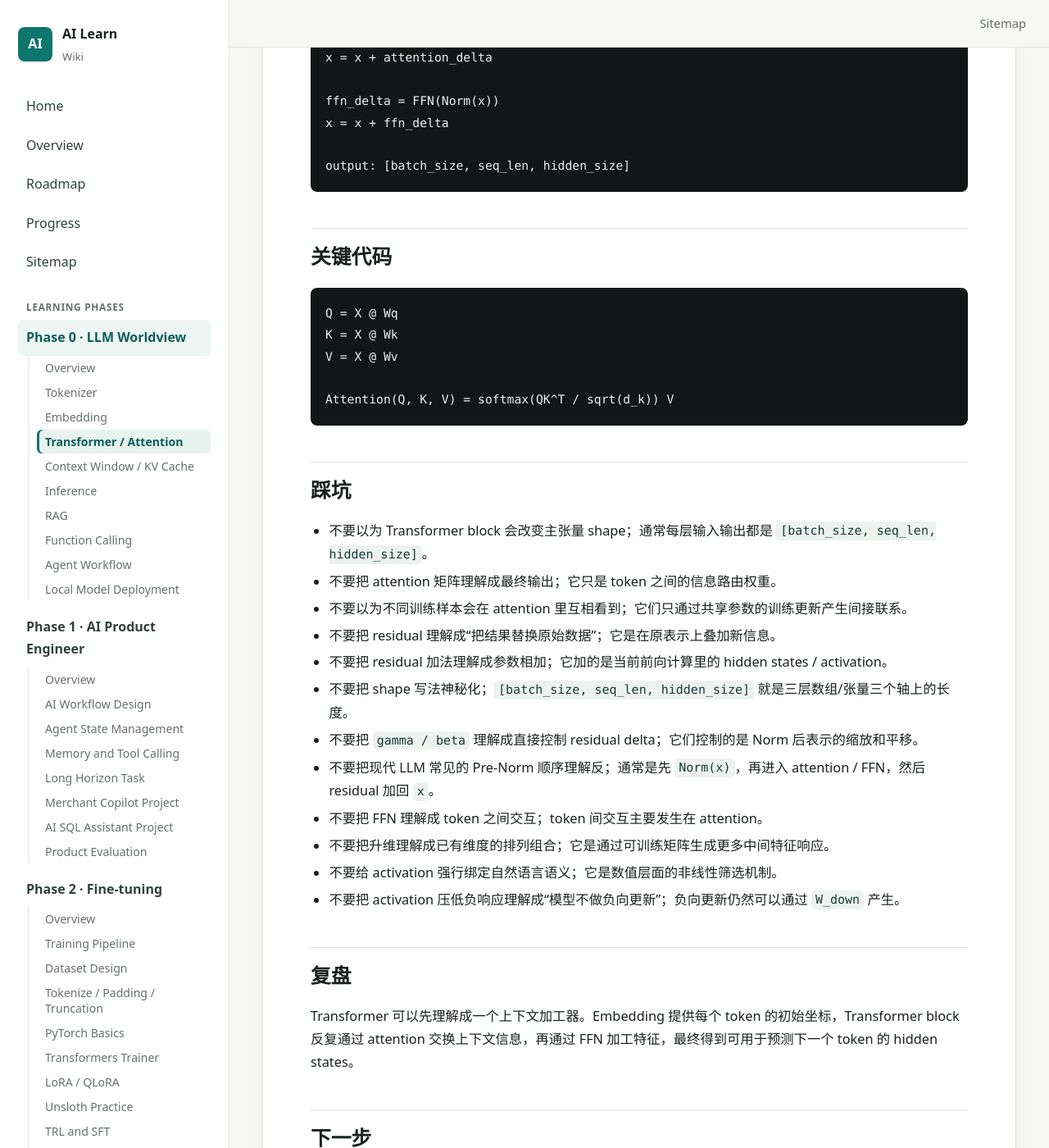
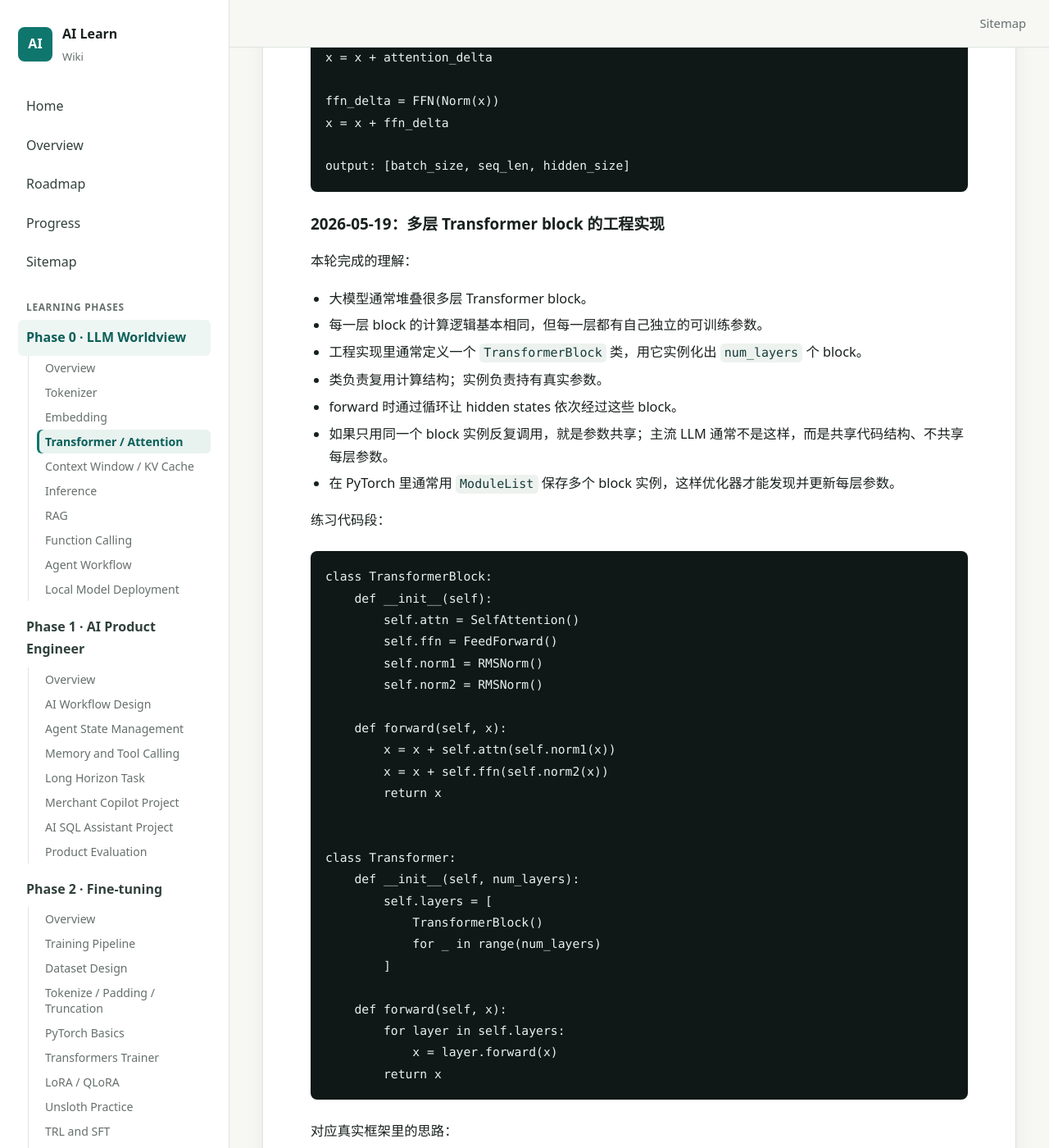
Before and after one commit to sgnilo/ai_learn, a Jekyll site: the page built from docs/phase-0-llm-worldview/03-transformer-attention.md, in a window 1280 px wide and 1400 px high, scrolled down 19275 px. Shown: the whole window at 82% size. Built offline with Jekyll 4.4.1, drawn with Linux system fonts in a browser that asks for light colours; some of the changed text lies outside the part shown.

Commit message:
docs: record transformer block implementation pattern

````diff
--- a/docs/phase-0-llm-worldview/03-transformer-attention.md
+++ b/docs/phase-0-llm-worldview/03-transformer-attention.md
@@ -753,6 +753,64 @@ x = x + ffn_delta
 output: [batch_size, seq_len, hidden_size]
 ```
 
+### 2026-05-19：多层 Transformer block 的工程实现
+
+本轮完成的理解：
+
+- 大模型通常堆叠很多层 Transformer block。
+- 每一层 block 的计算逻辑基本相同，但每一层都有自己独立的可训练参数。
+- 工程实现里通常定义一个 `TransformerBlock` 类，用它实例化出 `num_layers` 个 block。
+- 类负责复用计算结构；实例负责持有真实参数。
+- forward 时通过循环让 hidden states 依次经过这些 block。
+- 如果只用同一个 block 实例反复调用，就是参数共享；主流 LLM 通常不是这样，而是共享代码结构、不共享每层参数。
+- 在 PyTorch 里通常用 `ModuleList` 保存多个 block 实例，这样优化器才能发现并更新每层参数。
+
+练习代码段：
+
+```python
+class TransformerBlock:
+    def __init__(self):
+        self.attn = SelfAttention()
+        self.ffn = FeedForward()
+        self.norm1 = RMSNorm()
+        self.norm2 = RMSNorm()
+
+    def forward(self, x):
+        x = x + self.attn(self.norm1(x))
+        x = x + self.ffn(self.norm2(x))
+        return x
+
+
+class Transformer:
+    def __init__(self, num_layers):
+        self.layers = [
+            TransformerBlock()
+            for _ in range(num_layers)
+        ]
+
+    def forward(self, x):
+        for layer in self.layers:
+            x = layer.forward(x)
+        return x
+```
+
+对应真实框架里的思路：
+
+```python
+self.layers = nn.ModuleList([
+    TransformerBlock(config)
+    for _ in range(config.num_layers)
+])
+```
+
+可以这样记：
+
+```text
+类：定义 block 的计算模板
+实例：持有某一层自己的参数
+循环：让 hidden states 逐层被 transform
+```
+
 ## 关键代码
 
 ```text
@@ -773,6 +831,7 @@ Attention(Q, K, V) = softmax(QK^T / sqrt(d_k)) V
 - 不要把 shape 写法神秘化；`[batch_size, seq_len, hidden_size]` 就是三层数组/张量三个轴上的长度。
 - 不要把 `gamma / beta` 理解成直接控制 residual delta；它们控制的是 Norm 后表示的缩放和平移。
 - 不要把现代 LLM 常见的 Pre-Norm 顺序理解反；通常是先 `Norm(x)`，再进入 attention / FFN，然后 residual 加回 `x`。
+- 不要把多层 Transformer block 理解成同一个实例反复调用；主流实现通常是同一个类创建多个实例，每层参数独立。
 - 不要把 FFN 理解成 token 之间交互；token 间交互主要发生在 attention。
 - 不要把升维理解成已有维度的排列组合；它是通过可训练矩阵生成更多中间特征响应。
 - 不要给 activation 强行绑定自然语言语义；它是数值层面的非线性筛选机制。
@@ -784,4 +843,4 @@ Transformer 可以先理解成一个上下文加工器。Embedding 提供每个
 
 ## 下一步
 
-深入 activation：ReLU、GELU、SiLU、SwiGLU，以及门控 FFN 为什么成为主流结构。
+阅读 minGPT / nanoGPT 或 Hugging Face 模型里的 Transformer block 实现，对照类、实例、参数和 forward 循环。
````
